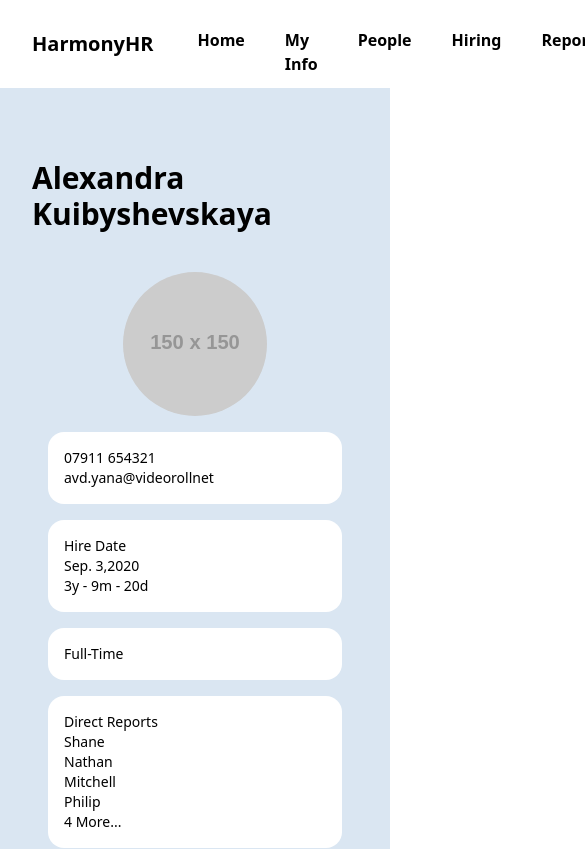
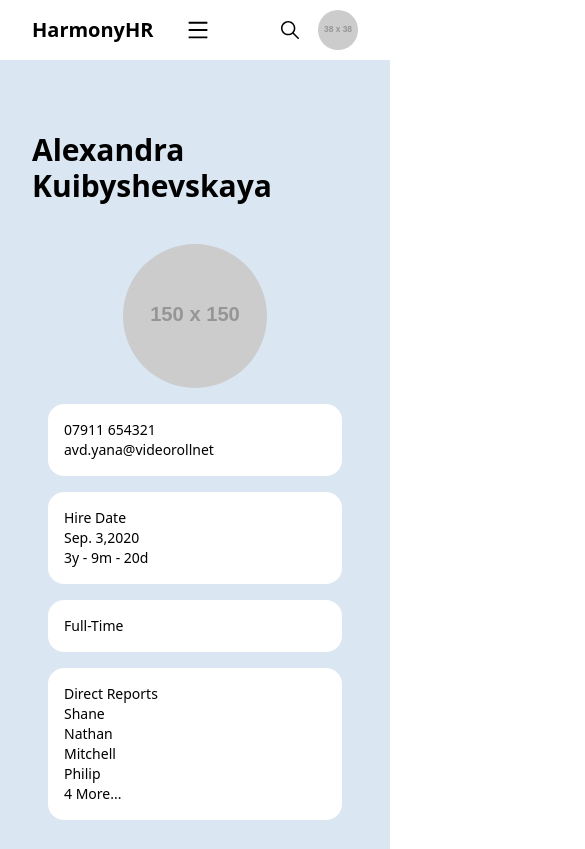
Before and after one commit to IvanOrlovsky/test-hr-tech, a Next.js app: page / in a window 390 px wide. Shown: the top 849 px of the page, 585 px wide, since content can reach past the window. Built offline with nearby package versions, Linux system fonts and the light colour scheme.

Commit message:
Навигация адаптивная теперь

```diff
--- a/src/components/NavigationBar/NavigationBar.tsx
+++ b/src/components/NavigationBar/NavigationBar.tsx
@@ -1,24 +1,34 @@
 "use client";
 
 import { IoIosSearch } from "react-icons/io";
-
+import { AiOutlineMenu, AiOutlineClose } from "react-icons/ai";
 import { useState } from "react";
 import { cn } from "@/lib/cn";
 
 const NavigationBar = () => {
 	const [activeLink, setActiveLink] = useState("");
+	const [isMenuOpen, setIsMenuOpen] = useState(false);
+	const [isSearchOpen, setIsSearchOpen] = useState(false);
+
 	return (
-		<nav className="bg-white  px-8 flex flex-row items-center justify-between">
-			<div className="flex flex-row gap-8">
-				<div className="text-xl font-semibold self-center my-4">
-					HarmonyHR
+		<nav className="bg-white px-8 flex flex-row items-center justify-between relative">
+			<div className="flex flex-row gap-8 items-center">
+				<div className="text-xl font-semibold my-4">HarmonyHR</div>
+				<div className="md:hidden flex items-center">
+					<button onClick={() => setIsMenuOpen(!isMenuOpen)}>
+						{isMenuOpen ? (
+							<AiOutlineClose size={24} />
+						) : (
+							<AiOutlineMenu size={24} />
+						)}
+					</button>
 				</div>
-				<div className="flex flex-row gap-4 mt-4 self-end">
+				<div className="hidden md:flex md:flex-row gap-4 mt-4">
 					<a
 						href="#"
 						onClick={() => setActiveLink("Home")}
 						className={cn(
-							" hover:bg-[#DAE6F2] hover:rounded-t-md  p-3 font-semibold",
+							"hover:bg-[#DAE6F2] hover:rounded-t-md p-3 font-semibold",
 							{
 								"bg-[#DAE6F2] rounded-t-md":
 									activeLink === "Home",
@@ -31,7 +41,7 @@ const NavigationBar = () => {
 						href="#"
 						onClick={() => setActiveLink("My Info")}
 						className={cn(
-							" hover:bg-[#DAE6F2] hover:rounded-t-md p-3   font-semibold",
+							"hover:bg-[#DAE6F2] hover:rounded-t-md p-3 font-semibold",
 							{
 								"bg-[#DAE6F2] rounded-t-md":
 									activeLink === "My Info",
@@ -44,7 +54,7 @@ const NavigationBar = () => {
 						href="#"
 						onClick={() => setActiveLink("People")}
 						className={cn(
-							" hover:bg-[#DAE6F2] hover:rounded-t-md p-3   font-semibold",
+							"hover:bg-[#DAE6F2] hover:rounded-t-md p-3 font-semibold",
 							{
 								"bg-[#DAE6F2] rounded-t-md":
 									activeLink === "People",
@@ -57,7 +67,7 @@ const NavigationBar = () => {
 						href="#"
 						onClick={() => setActiveLink("Hiring")}
 						className={cn(
-							" hover:bg-[#DAE6F2] hover:rounded-t-md p-3   font-semibold",
+							"hover:bg-[#DAE6F2] hover:rounded-t-md p-3 font-semibold",
 							{
 								"bg-[#DAE6F2] rounded-t-md":
 									activeLink === "Hiring",
@@ -70,7 +80,7 @@ const NavigationBar = () => {
 						href="#"
 						onClick={() => setActiveLink("Reports")}
 						className={cn(
-							" hover:bg-[#DAE6F2] hover:rounded-t-md  p-3  font-semibold",
+							"hover:bg-[#DAE6F2] hover:rounded-t-md p-3 font-semibold",
 							{
 								"bg-[#DAE6F2] rounded-t-md":
 									activeLink === "Reports",
@@ -83,7 +93,7 @@ const NavigationBar = () => {
 						href="#"
 						onClick={() => setActiveLink("Files")}
 						className={cn(
-							" hover:bg-[#DAE6F2] hover:rounded-t-md p-3 font-semibold",
+							"hover:bg-[#DAE6F2] hover:rounded-t-md p-3 font-semibold",
 							{
 								"bg-[#DAE6F2] rounded-t-md":
 									activeLink === "Files",
@@ -94,15 +104,19 @@ const NavigationBar = () => {
 					</a>
 				</div>
 			</div>
-			<div className="flex items-center gap-4 self-center">
-				<div className="border border-black px-4 py-2 rounded-xl flex flex-row gap-2">
+			<div className="flex items-center gap-4">
+				<div className="md:hidden flex items-center">
+					<button onClick={() => setIsSearchOpen(!isSearchOpen)}>
+						<IoIosSearch size={24} />
+					</button>
+				</div>
+				<div className="hidden md:flex border border-black px-4 py-2 rounded-xl flex-row gap-2">
 					<IoIosSearch className="text-black self-center" />
-
 					<input
 						type="search"
 						placeholder="Search"
 						className="outline-none"
-					></input>
+					/>
 				</div>
 				<img
 					className="w-10 h-10 rounded-full"
@@ -110,7 +124,88 @@ const NavigationBar = () => {
 					alt="Profile"
 				/>
 			</div>
+
+			{/* Dropdown Menu for Mobile */}
+			{isMenuOpen && (
+				<div className="absolute top-full left-0 w-full bg-white shadow-lg flex flex-col items-start z-10">
+					<a
+						href="#"
+						onClick={() => setActiveLink("Home")}
+						className={cn(
+							"hover:bg-[#DAE6F2] p-3 w-full text-left font-semibold",
+							{ "bg-[#DAE6F2]": activeLink === "Home" }
+						)}
+					>
+						Home
+					</a>
+					<a
+						href="#"
+						onClick={() => setActiveLink("My Info")}
+						className={cn(
+							"hover:bg-[#DAE6F2] p-3 w-full text-left font-semibold",
+							{ "bg-[#DAE6F2]": activeLink === "My Info" }
+						)}
+					>
+						My Info
+					</a>
+					<a
+						href="#"
+						onClick={() => setActiveLink("People")}
+						className={cn(
+							"hover:bg-[#DAE6F2] p-3 w-full text-left font-semibold",
+							{ "bg-[#DAE6F2]": activeLink === "People" }
+						)}
+					>
+						People
+					</a>
+					<a
+						href="#"
+						onClick={() => setActiveLink("Hiring")}
+						className={cn(
+							"hover:bg-[#DAE6F2] p-3 w-full text-left font-semibold",
+							{ "bg-[#DAE6F2]": activeLink === "Hiring" }
+						)}
+					>
+						Hiring
+					</a>
+					<a
+						href="#"
+						onClick={() => setActiveLink("Reports")}
+						className={cn(
+							"hover:bg-[#DAE6F2] p-3 w-full text-left font-semibold",
+							{ "bg-[#DAE6F2]": activeLink === "Reports" }
+						)}
+					>
+						Reports
+					</a>
+					<a
+						href="#"
+						onClick={() => setActiveLink("Files")}
+						className={cn(
+							"hover:bg-[#DAE6F2] p-3 w-full text-left font-semibold",
+							{ "bg-[#DAE6F2]": activeLink === "Files" }
+						)}
+					>
+						Files
+					</a>
+				</div>
+			)}
+
+			{/* Dropdown Search for Mobile */}
+			{isSearchOpen && (
+				<div className="absolute top-full left-0 w-full bg-white shadow-lg flex flex-col items-start p-4 z-10">
+					<div className="border border-black p-2 rounded-xl w-full flex flex-row gap-2">
+						<IoIosSearch className="text-black self-center" />
+						<input
+							type="search"
+							placeholder="Search"
+							className="outline-none w-full"
+						/>
+					</div>
+				</div>
+			)}
 		</nav>
 	);
 };
+
 export default NavigationBar;
```
